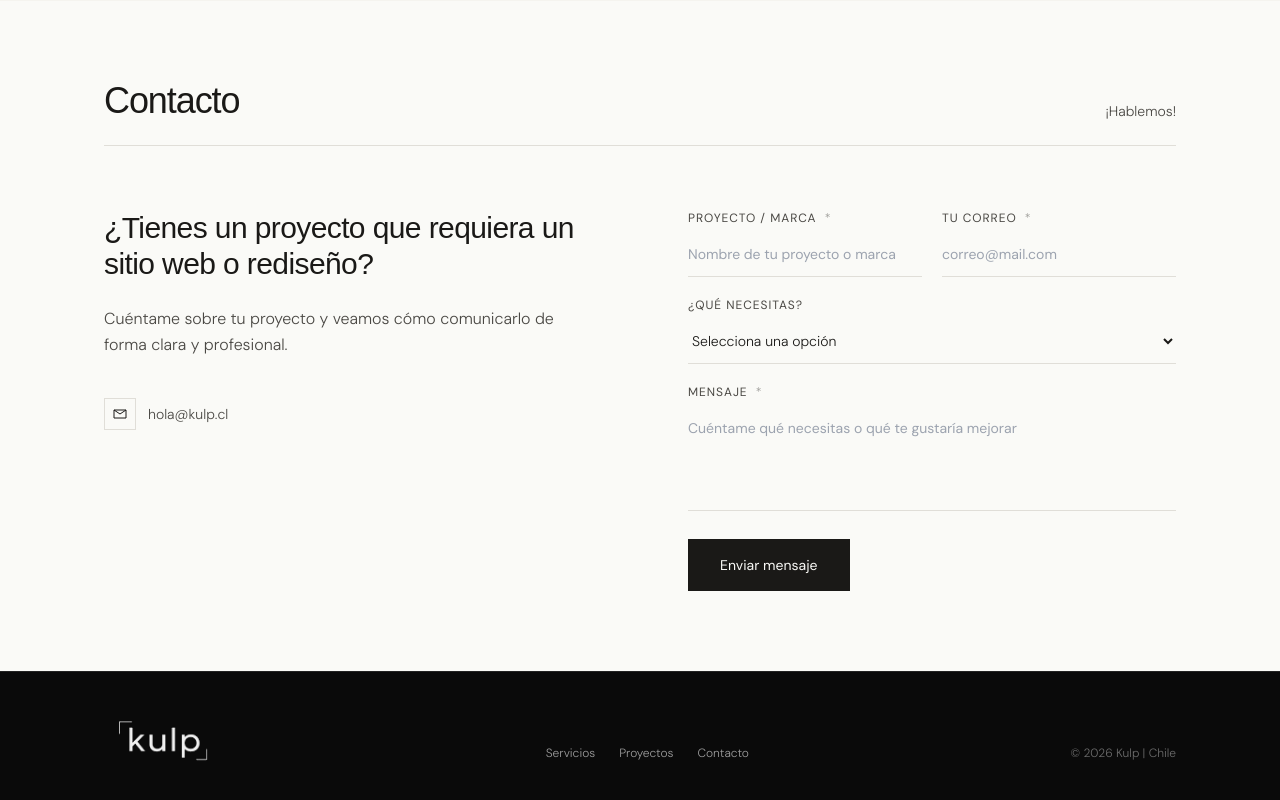
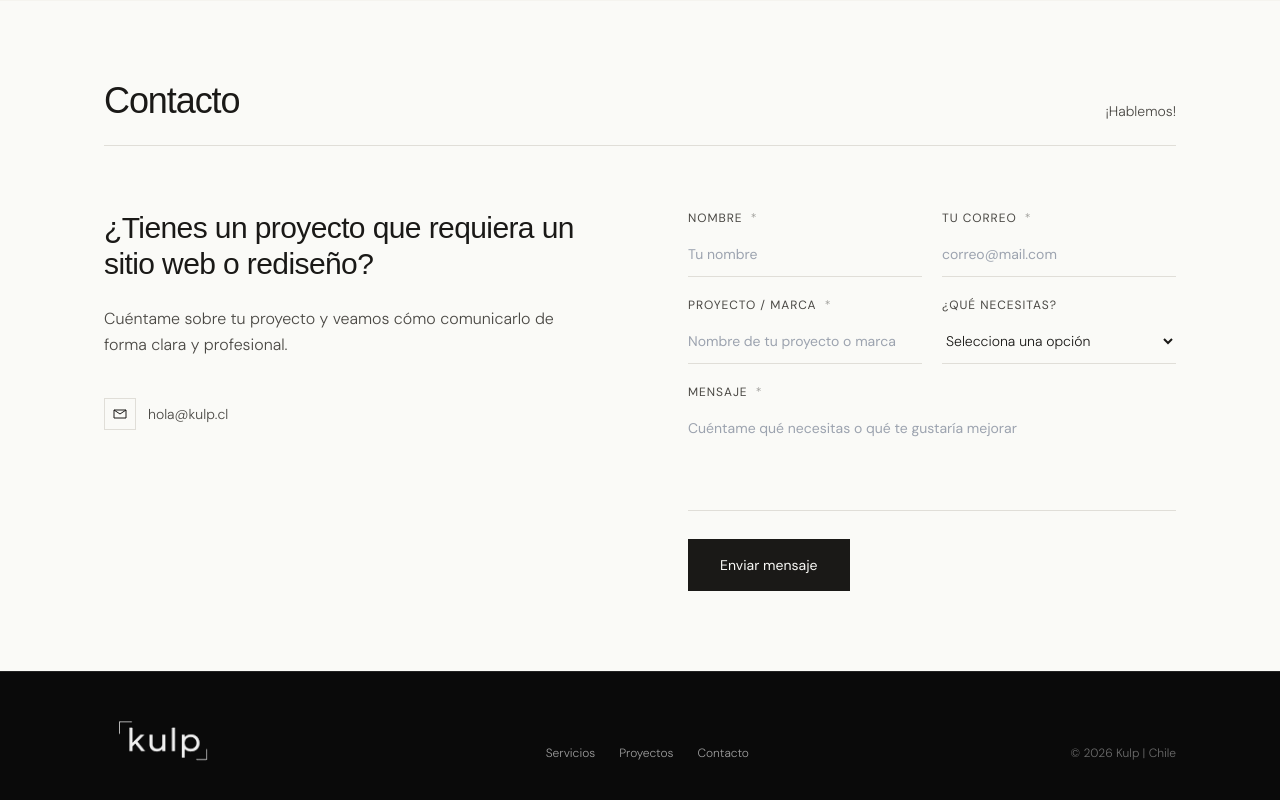
Before and after one commit to AlbertoRodBa/kulp-web, a Next.js app: page / in a window 1280 px wide. Shown: the part 2326-3126 px from the top of the page. Built offline with nearby package versions, Linux system fonts and the light colour scheme; no server answers.

Commit message:
actualizacion en formulario, se agrega Nombre

```diff
--- a/components/Contact.tsx
+++ b/components/Contact.tsx
@@ -25,7 +25,7 @@ export default function Contact() {
         EMAILJS_SERVICE_ID,
         EMAILJS_TEMPLATE_ID,
         formRef.current,
-        EMAILJS_PUBLIC_KEY
+        EMAILJS_PUBLIC_KEY,
       );
 
       setStatus("success");
@@ -69,7 +69,8 @@ export default function Contact() {
             </h3>
 
             <p className="text-base font-light text-[var(--ink-muted)] leading-relaxed mb-10">
-              Cuéntame sobre tu proyecto y veamos cómo comunicarlo de forma clara y profesional.
+              Cuéntame sobre tu proyecto y veamos cómo comunicarlo de forma
+              clara y profesional.
             </p>
 
             <div className="flex items-center gap-3 group">
@@ -99,21 +100,20 @@ export default function Contact() {
             className="flex flex-col gap-5"
           >
             <div className="grid grid-cols-1 sm:grid-cols-2 gap-5">
-              {/* Proyecto / Marca */}
+              {/* Nombre */}
               <div className="flex flex-col gap-1.5">
                 <label className="text-xs uppercase tracking-[0.08em] text-[var(--ink-muted)]">
-                  Proyecto / Marca <span className="ml-1 opacity-50">*</span>
+                  Nombre <span className="ml-1 opacity-50">*</span>
                 </label>
 
                 <input
-                  name="user_company"
+                  name="user_name"
                   type="text"
                   required
-                  placeholder="Nombre de tu proyecto o marca"
+                  placeholder="Tu nombre"
                   className="bg-transparent border-b border-[var(--cream-300)] py-3 text-sm text-[var(--ink)] focus:border-[var(--ink)] outline-none"
                 />
               </div>
-
               {/* Email */}
               <div className="flex flex-col gap-1.5">
                 <label className="text-xs uppercase tracking-[0.08em] text-[var(--ink-muted)]">
@@ -129,8 +129,21 @@ export default function Contact() {
                 />
               </div>
             </div>
+            <div className="grid grid-cols-1 sm:grid-cols-2 gap-5">
+              {/* Proyecto / Marca */}
+              <div className="flex flex-col gap-1.5">
+                <label className="text-xs uppercase tracking-[0.08em] text-[var(--ink-muted)]">
+                  Proyecto / Marca <span className="ml-1 opacity-50">*</span>
+                </label>
 
-            {/* Select */}
+                <input
+                  name="user_company"
+                  type="text"
+                  required
+                  placeholder="Nombre de tu proyecto o marca"
+                  className="bg-transparent border-b border-[var(--cream-300)] py-3 text-sm text-[var(--ink)] focus:border-[var(--ink)] outline-none"
+                />
+              </div>
               <div className="flex flex-col gap-1.5">
                 <label className="text-xs uppercase tracking-[0.08em] text-[var(--ink-muted)]">
                   ¿Qué necesitas?
@@ -141,12 +154,15 @@ export default function Contact() {
                   className="bg-transparent border-b border-[var(--cream-300)] py-3 text-sm text-[var(--ink)] font-light focus:border-[var(--ink)] outline-none"
                 >
                   <option value="">Selecciona una opción</option>
-                <option value="web">Sitio web</option>
-                <option value="redesign">Rediseño web</option>
-                <option value="content">Actualización de contenidos</option>
+                  <option value="Web">Sitio web</option>
+                  <option value="Rediseño">Rediseño web</option>
+                  <option value="Actualización Contenidos">Actualización de contenidos</option>
                   <option value="otro">Otro</option>
                 </select>
               </div>
+            </div>
+
+            {/* Select */}
 
             {/* Mensaje */}
             <div className="flex flex-col gap-1.5">
```
Lines whose indentation alone changed are shown as unchanged.
